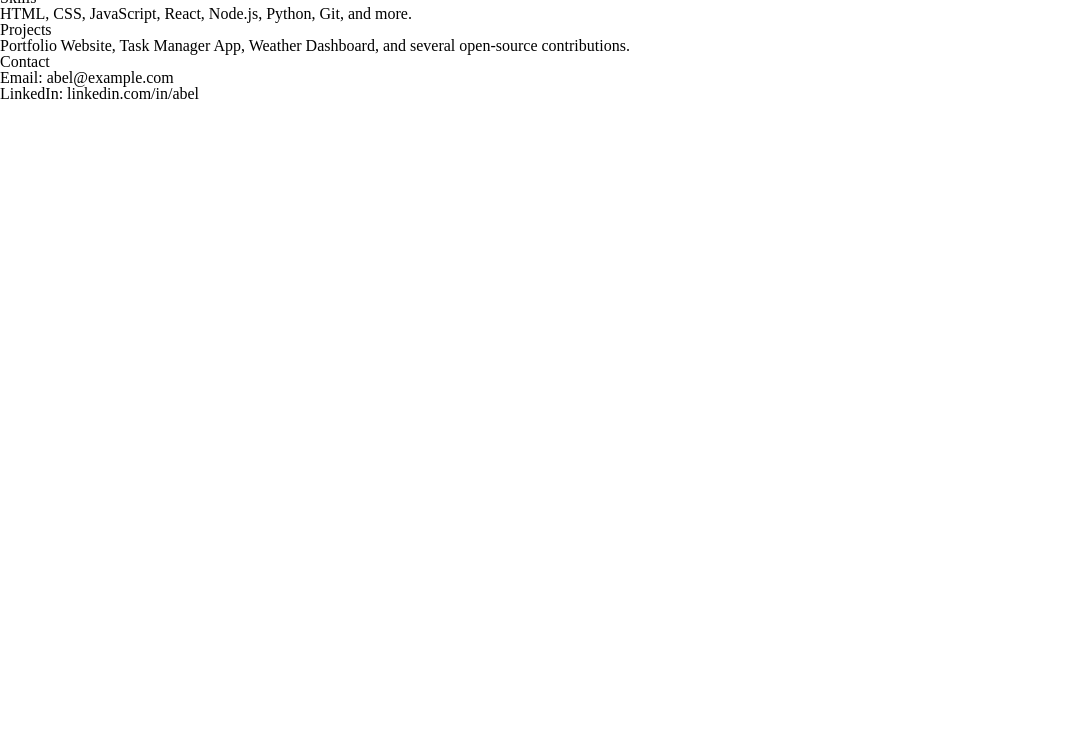
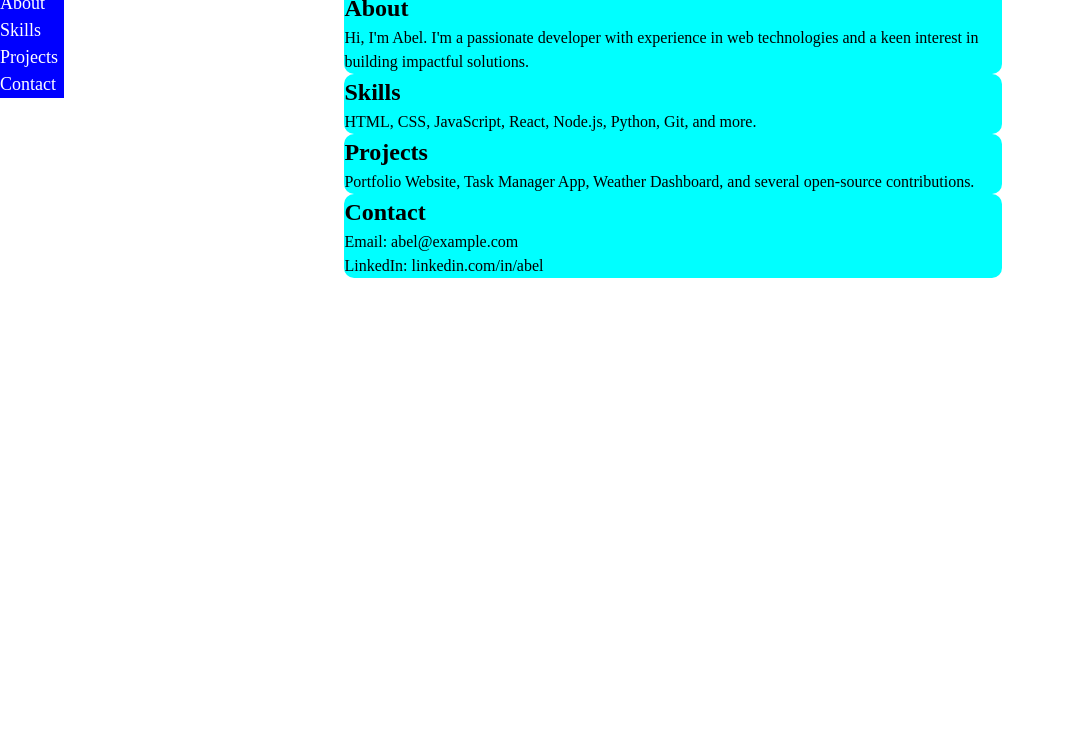
Before and after one commit to abeljoby/tarento-portfolio, a plain HTML site: page index.html in a window 1280 px wide. Shown: the part 58-800 px from the top of the page, without its empty margins (0-1065 px from the left). Drawn offline with Linux system fonts and the light colour scheme.

Commit message:
Set basic positioning of containers

```diff
--- a/style.css
+++ b/style.css
@@ -1,56 +1,91 @@
 /* CSS Reset */
-html, body, div, span, applet, object, iframe,
-h1, h2, h3, h4, h5, h6, p, blockquote, pre,
-a, abbr, acronym, address, big, cite, code,
-del, dfn, em, img, ins, kbd, q, s, samp,
-small, strike, strong, sub, sup, tt, var,
-b, u, i, center,
-dl, dt, dd, ol, ul, li,
-fieldset, form, label, legend,
-table, caption, tbody, tfoot, thead, tr, th, td,
-article, aside, canvas, details, embed,
-figure, figcaption, footer, header, hgroup,
-main, menu, nav, output, ruby, section, summary,
-time, mark, audio, video {
-    margin: 0;
-    padding: 0;
-    border: 0;
-    font-size: 100%;
-    font: inherit;
-    vertical-align: baseline;
+/* 1. Use a more-intuitive box-sizing model */
+*, *::before, *::after {
+  box-sizing: border-box;
 }
 
-/* HTML5 display-role reset for older browsers */
-article, aside, details, figcaption, figure,
-footer, header, hgroup, main, menu, nav, section {
-    display: block;
+/* 2. Remove default margin */
+* {
+  margin: 0;
+}
+
+/* 3. Enable keyword animations */
+@media (prefers-reduced-motion: no-preference) {
+  html {
+    interpolate-size: allow-keywords;
+  }
 }
 
 body {
-    line-height: 1;
+  /* 4. Add accessible line-height */
+  line-height: 1.5;
+  /* 5. Improve text rendering */
+  -webkit-font-smoothing: antialiased;
 }
 
-ol, ul {
-    list-style: none;
+/* 6. Improve media defaults */
+img, picture, video, canvas, svg {
+  display: block;
+  max-width: 100%;
 }
 
-blockquote, q {
-    quotes: none;
+/* 7. Inherit fonts for form controls */
+input, button, textarea, select {
+  font: inherit;
 }
 
-blockquote::before, blockquote::after,
-q::before, q::after {
-    content: '';
-    content: none;
+/* 8. Avoid text overflows */
+p, h1, h2, h3, h4, h5, h6 {
+  overflow-wrap: break-word;
 }
 
-table {
-    border-collapse: collapse;
-    border-spacing: 0;
+/* 9. Improve line wrapping */
+p {
+  text-wrap: pretty;
+}
+h1, h2, h3, h4, h5, h6 {
+  text-wrap: balance;
+}
+
+/* 10. Create a root stacking context */
+#root, #__next {
+  isolation: isolate;
 }
 
 /* Custom CSS */
 
+body {
+    display: flex;
+}
+
 header {
     display: flex;
+    flex-direction: column;
 }
+
+nav {
+    font-size: large;
+    display: flex;
+    flex-direction: column;
+    justify-content: space-between;
+}
+
+nav a {
+    width: 4rem;
+    background-color: blue;
+    color: white;
+    text-decoration: none;
+}
+
+main {
+    display: flex;
+    flex-direction: column;
+    align-items: center;
+    padding: 3rem;
+}
+
+section {
+    width: 80%;
+    background-color: aqua;
+    border-radius: 10px;
+}
```
